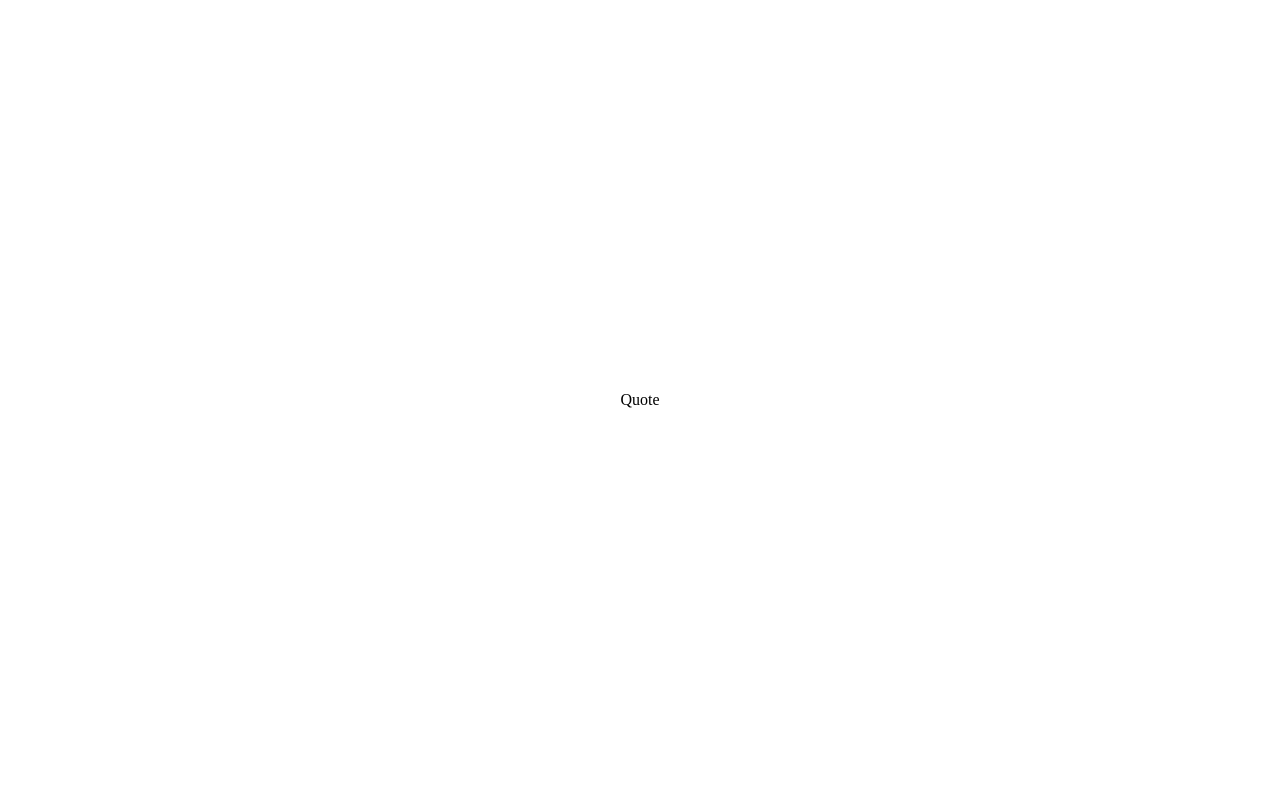
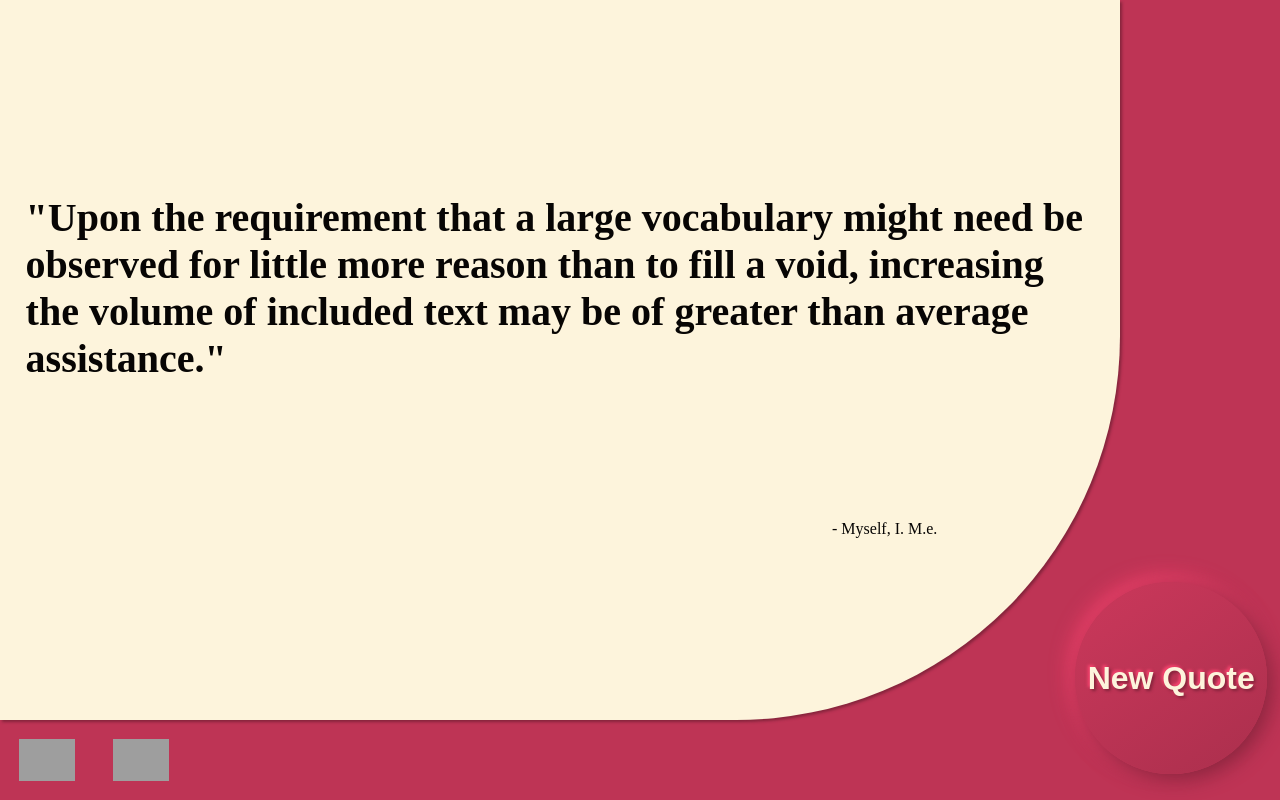
Before and after one commit to ChefDaddyJay/random-quote-machine, a React app: page / in a window 1280 px wide. Built offline with nearby package versions, Linux system fonts and the light colour scheme; grey boxes are pictures that could not be loaded.

Commit message:
Added styling (still no functionality)

```diff
--- a/src/quote-machine.js
+++ b/src/quote-machine.js
@@ -1,12 +1,30 @@
 import React from "react";
 import ReactDom from "react-dom";
 import "./style.css";
+import QUOTES from "./quotes";
 
 export default class QuoteMachine extends React.Component {
   constructor(props) {
     super(props);
   }
   render() {
-    return <div id="quote-box">Quote</div>;
+    return (
+      <div id="quote-box">
+        <div id="text">
+          <h1>
+            "Upon the requirement that a large vocabulary might need be observed
+            for little more reason than to fill a void, increasing the volume of
+            included text may be of greater than average assistance."
+          </h1>
+          {/*<h1>"When all you need is a line, connect the dots."</h1>*/}
+          <div id="author">- Myself, I. M.e.</div>
+        </div>
+        <button id="new_quote">New Quote</button>
+        <div id="share_links">
+          <img src="https://img.shields.io/badge/twitter-%1DA1F2.svg?style=social&logo=twitter&logoColor=#1DA1F2" />
+          <img src="https://img.shields.io/badge/facebook-%1877F2.svg?style=social&logo=facebook&logoColor=#1877F2" />
+        </div>
+      </div>
+    );
   }
 }
--- /dev/null
+++ b/src/quotes.js
@@ -0,0 +1,10 @@
+export const QUOTES = [
+  {
+    text: "Upon the requirement that a large vocabulary might need be observed for little more reason than to fill a void, increasing the volume of included text may be of greater than average assistance.",
+    author: "Myself, I. M.e.",
+  },
+  {
+    text: "When all you need is a line, connect the dots.",
+    author: "Myself, I. M.e.",
+  },
+];
--- a/src/style.css
+++ b/src/style.css
@@ -1,3 +1,11 @@
+:root {
+  --primary-background: #fdf4dc;
+  --secondary-background: #be3455;
+  --dark-shadow: #85243c;
+  --light-shadow: #f7446f;
+  --primary-text: #070504;
+}
+
 *,
 *::before,
 *::after {
@@ -13,12 +21,77 @@ html {
 #app {
   width: 100vw;
   height: 100vh;
+  background: var(--secondary-background);
 }
 
-#quote-box {
-  width: 100%;
-  height: 100%;
+#text {
   display: flex;
+  flex-direction: column;
   justify-content: center;
   align-items: center;
+  background: var(--primary-background);
+  box-shadow: 2px 2px 3px var(--dark-shadow), -2px -2px 3px var(--light-shadow);
+  color: var(--primary-text);
 }
+
+#new_quote {
+  border: none;
+  border-radius: 50%;
+  background: linear-gradient(145deg, #cb385b, #ab2f4d);
+  box-shadow: 5px 5px 19px var(--dark-shadow),
+    -5px -5px 19px var(--light-shadow);
+  font-size: 2rem;
+  font-weight: bold;
+  transition: box-shadow 0.2s;
+  color: var(--primary-background);
+  text-shadow: 2px 2px 3px var(--dark-shadow), -2px -2px 3px var(--light-shadow);
+}
+
+#new_quote:hover {
+  box-shadow: 7px 7px 19px var(--light-shadow),
+    -7px -7px 19px var(--dark-shadow);
+}
+
+#new_quote:active {
+  background: linear-gradient(145deg, #cb385b, #ab2f4d);
+  box-shadow: 5px 5px 19px #902841, -5px -5px 19px #ec4069;
+  text-shadow: 2px 2px 3px var(--dark-shadow), -2px -2px 3px var(--light-shadow);
+}
+
+@media (orientation: landscape) {
+  #text {
+    width: calc(100vw - 20vh);
+    height: 90vh;
+    border-radius: 0 0 30vw 0;
+  }
+
+  #text h1 {
+    margin: 2vw;
+    position: relative;
+    top: -10%;
+    font-size: 2.5rem;
+  }
+
+  #text #author {
+    position: absolute;
+    left: 65%;
+    top: 65vh;
+  }
+
+  #new_quote {
+    position: absolute;
+    left: 84vw;
+    top: calc(100vh - 17vw);
+    width: 15vw;
+    height: 15vw;
+  }
+
+  #share_links {
+    display: flex;
+    height: 10vh;
+  }
+
+  #share_links img {
+    margin: 1.5vw;
+  }
+}
```
